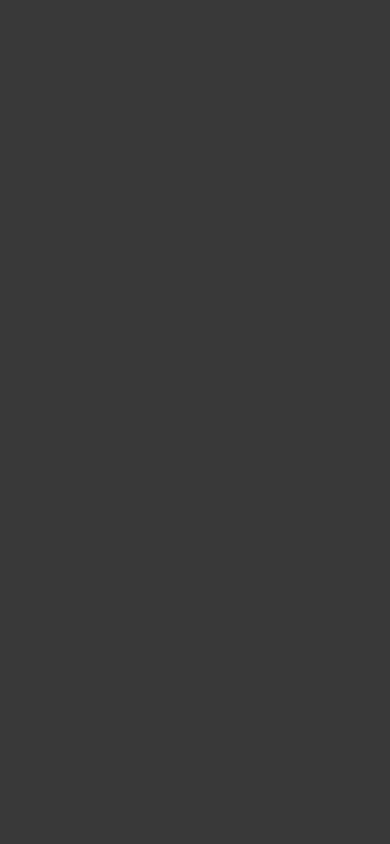
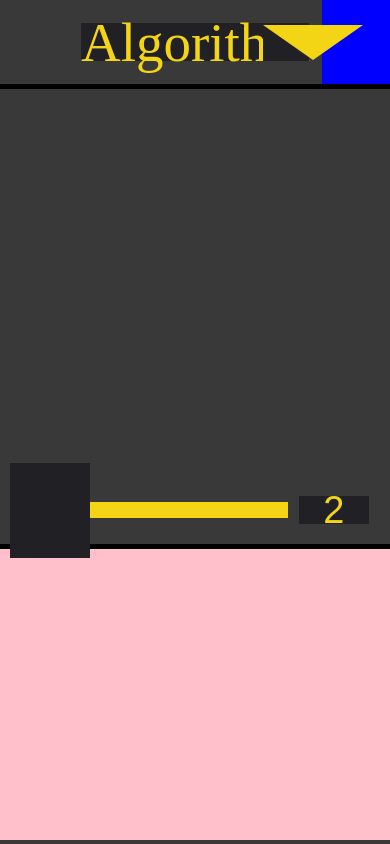
Before and after one commit to JulianGlattki/SAVE, a plain HTML site: page SAVE/website/index.html in a window 390 px wide. Drawn offline with Linux system fonts and the light colour scheme.

Commit message:
Added unfinished basic mobile HTML and CSS"

```diff
--- a/SAVE/website/index.html
+++ b/SAVE/website/index.html
@@ -9,23 +9,42 @@
             <div class="logo">
 
             </div>
-            <div class="sizepicker">
-
+            <div class="algorithmPicker">
+                <div class="algorithmPickerContent">
+                    <div class="algorithmDropdown">
+                        <div class="algorithmDropdownTextContainer">
+                                <span class="algorithmDropdownText">Algorithm</span>
+                        </div>
+                        <div class="algorithmDropdownTriangleContainer">
+                            <div class="algorithmDropdownTriangle"></div>
+                        </div>
+                    </div>
+                </div>
             </div>
-            <div class="algorithmpicker">
-                <div class="picker">
+            <div class="information">
+                <div class="informationButton">
 
                 </div>
             </div>
         </div>
-        <div class="maincontent">
-            <div class="arraydisplay">
+        <hr>
+        <div class="mainContent">
+            <div class="arrayDisplay">
 
             </div>
-            <div class="about">
+            <div class="arrayOptions">
+                <div class="arrayOptionsContent">
+                    <div class="arraySizeSliderContainer">
+                        <input class="arraySizeSlider" type="range" value="2" min="2" max="500">
+                    </div>
+                    <div class="arraySizeInputContainer">
+                        <input class="arraySizeInput" type="text" value="2" min="2" max="500">
+                    </div>
 
+                </div>
             </div>
         </div>
+        <hr>
         <div class="footer">
             <div class="textdisplay">
 
--- a/SAVE/website/stylesheet.css
+++ b/SAVE/website/stylesheet.css
@@ -9,3 +9,210 @@ body {
     height: 100%;
     background-color: #393939;
 }
+
+hr {
+    height: 0.5%;
+    background-color: black;
+    margin: 0;
+    border: 0;
+}
+
+div {
+    vertical-align: top;
+}
+
+input {
+    padding: 0;
+    border: 0;
+}
+
+/* -------------------------------------------------------------------------- */
+/*                                   Header                                   */
+/* -------------------------------------------------------------------------- */
+.header {
+    height: 10%;
+    width: 100%;
+    background-color: yellow;
+    font-size: 0;
+}
+
+.logo {
+    display: inline-block;
+    height: 100%;
+    width: 17.5%;
+    background-color: #393939;
+}
+/* -------------------------------------------------------------------------- */
+.algorithmPicker {
+    display: inline-block;
+    height: 100%;
+    width: 65%;
+    background-color: #393939;
+    font-size: 0;
+}
+.algorithmPickerContent {
+    position: relative;
+    height: 45%;
+    width: 90%;
+    top: 27.5%;
+    bottom: 27.5%;
+    padding-left: 2.5%;
+    padding-right: 2.5%;
+    margin: 0 auto;
+}
+.algorithmDropdown{
+    height: 100%;
+    width: 100%;
+    background-color: #212125;
+
+}
+
+.algorithmDropdownTextContainer {
+    display: inline-flex;
+    align-content: center;
+    justify-content: center;
+    flex-direction: column;
+    height: 100%;
+    width: 80%;
+    background-color: #212125;
+    text-align: center;
+    font-size: 55px;
+    color: #F3D516;
+}
+
+.algorithmDropdownTriangleContainer {
+    display: inline-flex;
+    align-content: center;
+    justify-content: center;
+    flex-direction: column;
+    height: 100%;
+    width: 20%;
+    background-color: #212125;
+}
+
+.algorithmDropdownTriangle {
+    width: 0;
+    height: 0;
+    border-left: 50px solid transparent;
+    border-right: 50px solid transparent;
+    border-top: 35px solid #F3D516;
+}
+/* -------------------------------------------------------------------------- */
+.information {
+    display: inline-block;
+    height: 100%;
+    width: 17.5%;
+    background-color: blue;
+}
+
+/* -------------------------------------------------------------------------- */
+/*                                 Maincontent                                */
+/* -------------------------------------------------------------------------- */
+.mainContent {
+    height: 54%;
+    background-color: #393939;
+    font-size: 0;
+}
+
+.arrayDisplay {
+    height: 85%;
+    background-color: #393939;
+}
+
+/* ------------------------------ Array Buttons ----------------------------- */
+.arrayOptions {
+    height: 15%;
+    width: 100%;
+    background-color: #393939;
+
+}
+
+.arrayOptionsContent {
+    position: relative;
+    height: 80%;
+    width: 95%;
+    padding-left: 2.5%;
+    padding-right: 2.5%;
+    top: 10%;
+    bottom: 10%;
+
+
+}
+/* -------------------------------------------------------------------------- */
+.arraySizeSliderContainer {
+    display: inline-block;
+    width: 75%;
+    height: 100%;
+}
+
+.arraySizeSlider {
+    position: relative;
+    top: 35%;
+    bottom: 35%;
+    -webkit-appearance: none;
+    appearance: none;
+    display: block;
+    margin: 0 auto;
+    width: 100%;
+    height: 30%;
+    outline: none;
+    background-color: #F3D516;
+
+}
+
+.arraySizeSlider::-webkit-slider-thumb {
+    -webkit-appearance: none;
+    appearance: none;
+    width: 80px;
+    height: 95px;
+    background: #212125;
+    cursor: pointer;
+}
+
+.slider::-moz-range-thumb {
+    width: 80px;
+    height: 95px;
+    background: #212125;
+    cursor: pointer;
+  }
+/* -------------------------------------------------------------------------- */
+.arraySizeInputContainer {
+    display: inline-block;
+    width: 20%;
+    height: 100%;
+    padding-left: 2.5%;
+    padding-right: 2.5%;
+}
+
+.arraySizeInput {
+    position: relative;
+    top: 25%;
+    bottom: 25%;
+    width: 95%;
+    height: 50%;
+    display: block;
+    margin: 0 auto;
+    text-align: center;
+    font-size: 1%;
+    color: #F3D516;
+    font-size: 38px;
+    background-color: #212125;
+    border: 0;
+}
+
+.arraySizeInput:focus {
+    outline: none;
+}
+
+/* -------------------------------------------------------------------------- */
+
+
+
+/* -------------------------------------------------------------------------- */
+/*                                   Footer                                   */
+/* -------------------------------------------------------------------------- */
+.footer {
+    height: 34.5%;
+    background-color: pink;
+    font-size: 0;
+}
```
